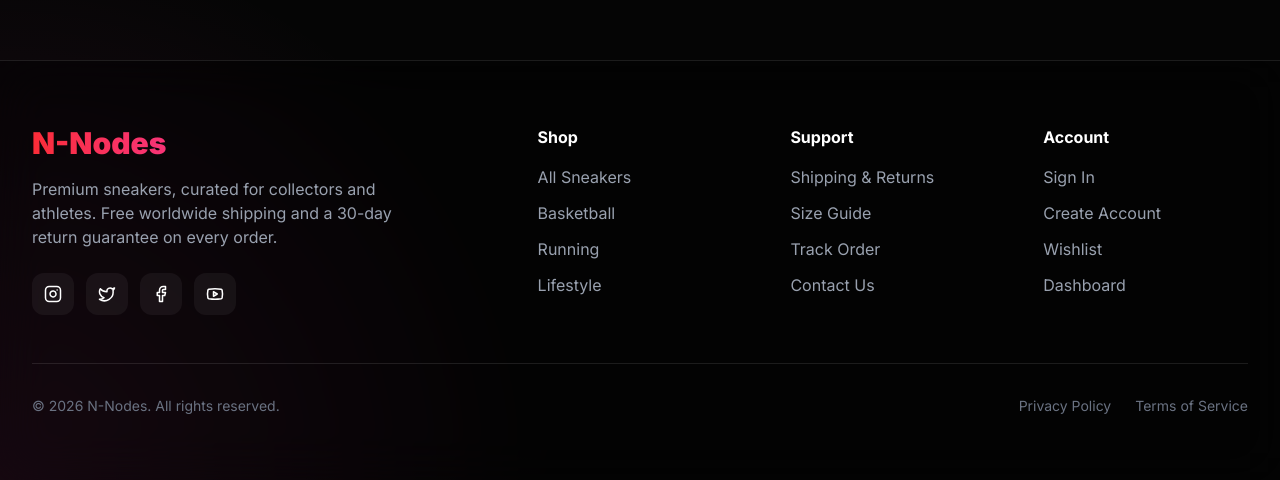
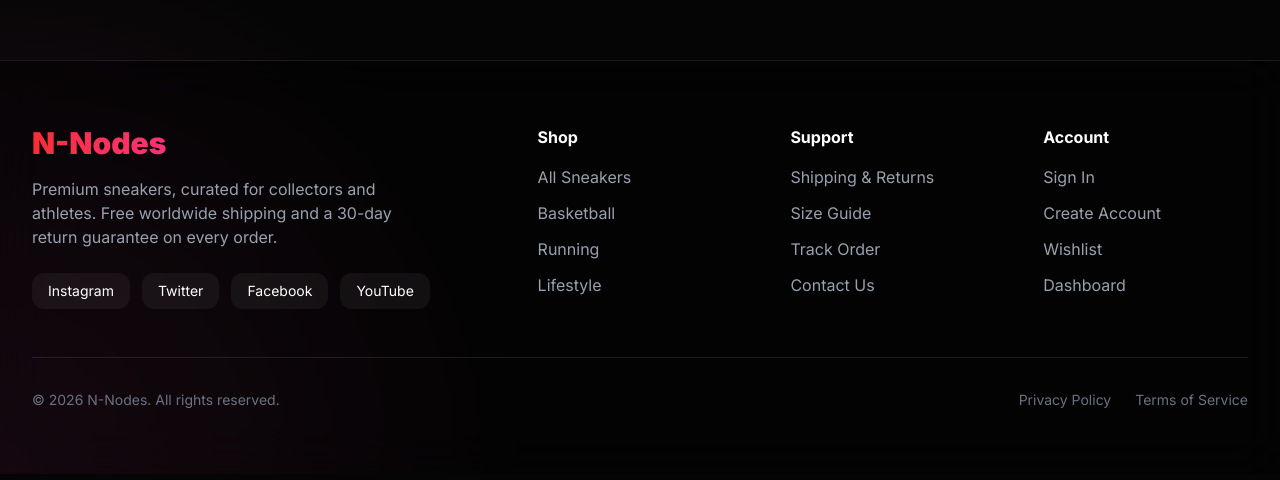
Before and after one commit to RukmaniIslary/N-nodes, a Next.js app: page /checkout in a window 1280 px wide. Shown: the part 820-1300 px from the top of the page. Built offline with nearby package versions, Linux system fonts and the light colour scheme.

Commit message:
Fix build: remove unavailable lucide brand icons from Footer
- lucide-react@1.17.0 does not export Instagram/Twitter/Facebook/Youtube
- Replace Footer social icons with text-based pill links (no icon dependency)
- Swap ArrowRight for ShoppingBag in QuickViewModal to use a confirmed-existing icon

```diff
--- a/src/components/layout/Footer.tsx
+++ b/src/components/layout/Footer.tsx
@@ -1,7 +1,8 @@
 "use client";
 
 import Link from "next/link";
-import { Instagram, Twitter, Facebook, Youtube } from "lucide-react";
+
+const socials = ["Instagram", "Twitter", "Facebook", "YouTube"];
 
 const columns = [
   {
@@ -70,25 +71,25 @@ export default function Footer() {
               every order.
             </p>
 
-            <div className="flex gap-3 mt-6">
-              {[Instagram, Twitter, Facebook, Youtube].map(
-                (Icon, i) => (
+            <div className="flex flex-wrap gap-3 mt-6">
+              {socials.map((label) => (
                 <a
-                    key={i}
+                  key={label}
                   href="#"
-                    aria-label="Social link"
+                  aria-label={label}
                   className="
-                    p-3
+                  px-4
+                  py-2
+                  text-sm
                   rounded-xl
                   bg-white/5
                   hover:bg-red-500
                   transition
                   "
                 >
-                    <Icon size={18} />
+                  {label}
                 </a>
-                )
-              )}
+              ))}
             </div>
           </div>
 
--- a/src/components/products/QuickViewModal.tsx
+++ b/src/components/products/QuickViewModal.tsx
@@ -2,7 +2,7 @@
 
 import Link from "next/link";
 import { motion, AnimatePresence } from "framer-motion";
-import { X, Heart, ArrowRight, Star } from "lucide-react";
+import { X, Heart, ShoppingBag, Star } from "lucide-react";
 
 import SneakerViewer from "./SneakerViewer";
 
@@ -192,7 +192,7 @@ export default function QuickViewModal({
                     "
                   >
                     Select Size & Buy
-                    <ArrowRight size={20} />
+                    <ShoppingBag size={20} />
                   </Link>
 
                   <button
```
Lines whose indentation alone changed are shown as unchanged.
